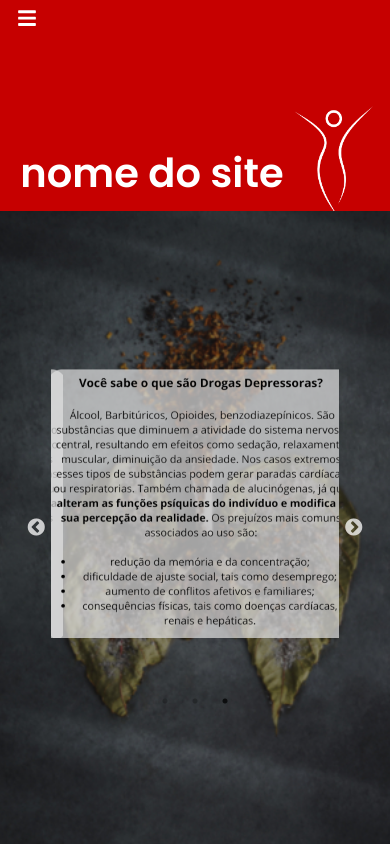
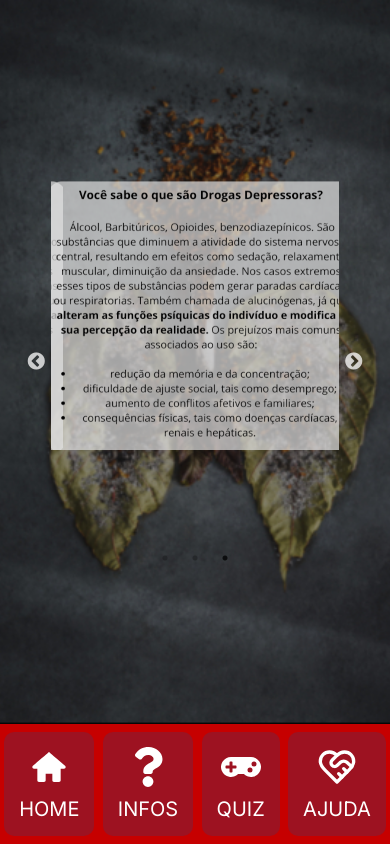
Before and after one commit to ymatzz/projeto-web-mobile, a Next.js app: page / in a window 390 px wide. Built offline with nearby package versions, Linux system fonts and the light colour scheme.

Commit message:
nova forma do header para web mobile

```diff
--- a/src/app/globals.css
+++ b/src/app/globals.css
@@ -10,11 +10,32 @@
     box-sizing: border-box;
 }
 
+/* dekstop */
 body{
     display: flex;
     flex-direction: column;
     height: 100dvh;
     width: 100%;
+}
+
+/* mobile */
+@media screen and (max-width: 600px){
+    body{
+        display: flex;
+        flex-direction: column-reverse;
+        height: 100dvh;
+        width: 100%;
+        overflow: hidden;
+    }
+    .corpoPadrao{
+        flex-grow: 1;
+        overflow-y: auto;
+        width: 100%;
+        height: 100%;
+        display: flex;
+        flex-direction: column;
+        align-items: center;
+    }
 }
 
 .corpoPadrao{
--- a/src/components/Header/index.jsx
+++ b/src/components/Header/index.jsx
@@ -1,15 +1,36 @@
 'use client'
-import { React, useState } from 'react';
+import React, { useState, useEffect } from 'react';
 import { Container, NavHeader, ContentContainer } from './style';
-import { FaBars } from "react-icons/fa";
 import Sidebar from '../Sidebar';
+import SidebarItem from '../SidebarItem';
+import Link from 'next/link';
+import { FaTimes, FaBars, FaGamepad, FaQuestion } from 'react-icons/fa';
+import { TiHome } from "react-icons/ti";
+import { LuHeartHandshake } from "react-icons/lu";
 
 export default function Header() {
     const [siderBar, setSideBar] = useState(false);
     const showSideBar = () => setSideBar(!siderBar);
+    const [windowWidth, setWindowWidth] = useState(window.innerWidth);
+
+    const updateWindowWidth = () => {
+        setWindowWidth(window.innerWidth);
+    };
+
+    useEffect(() => {
+        // Adiciona um event listener para o evento de redimensionamento da janela
+        window.addEventListener('resize', updateWindowWidth);
+
+        // Remove o event listener quando o componente é desmontado
+        return () => {
+            window.removeEventListener('resize', updateWindowWidth);
+        };
+    }, []);
 
     return (
-        <Container>
+        <>
+        { windowWidth > 600 ? (
+            <Container>
                 <NavHeader>
                     <ContentContainer>
                         <FaBars onClick={showSideBar} className='icon' />
@@ -20,6 +41,25 @@ export default function Header() {
                     </ContentContainer>
                     {siderBar && <Sidebar active={setSideBar} />}
                 </NavHeader>
-        </Container>
+            </Container>
+        ) : (
+            <Container>
+                <NavHeader>
+                    <Link href="/" style={{"text-decoration": "none"}}>
+                        <SidebarItem text={'HOME'} Icon={<TiHome />} />
+                    </Link>
+                    <Link href="/curiosidades" style={{"text-decoration": "none"}}>
+                        <SidebarItem text={'INFOS'} Icon={<FaQuestion />} />
+                    </Link>
+                    <Link href="/quiz" style={{"text-decoration": "none"}}>
+                        <SidebarItem text={'QUIZ'} Icon={<FaGamepad />} />
+                    </Link>
+                    <Link href="/ajuda" style={{"text-decoration": "none"}}>
+                        <SidebarItem text={'AJUDA'} Icon={<LuHeartHandshake   />} />
+                    </Link>
+                </NavHeader>
+            </Container>
+        )}
+        </>
     )
 }
--- a/src/components/Header/style.js
+++ b/src/components/Header/style.js
@@ -2,7 +2,8 @@
 import styled from 'styled-components';
 
 export const Container = styled.div`
-    min-height: 25%;
+    min-height: 120px;
+    background-color: #C60000;
     @media screen and (min-width: 600px){
         min-height: 120px;
     }
@@ -15,10 +16,13 @@ export const NavHeader = styled.div`
     width: 100%;
     height: 100%;
     display: flex;
-    justify-content: space-between;
-    align-items: start;
-    background-color: #C60000;
-    padding: 8px;
+    justify-content: space-around;
+    align-items: center;
+    @media screen and (min-width: 600px){
+        align-items: start;
+        padding: 8px;
+        justify-content: space-between;
+    }
 `
 
 export const ContentContainer = styled.div`
--- a/src/components/SidebarItem/style.js
+++ b/src/components/SidebarItem/style.js
@@ -11,11 +11,24 @@ export const Container = styled.div`
     cursor: pointer;
     border-radius: 10px;
     margin: 0 15px 20px;
+    @media screen and (max-width: 600px){
+        flex-direction: column;
+        justify-content: center;
+        margin: 0;
+        padding: 15px;
+        gap: 10px;
+        svg {
+            height: 40px;
+            width: 40px;
+        }
+    }
 
+    @media screen and (min-width: 600px){
+        svg {
+            margin: 0 20px 0 10px;
+        }
+    }
 
-    > svg {
-        margin: 0 20px 0 10px;
-    }
 
     &:hover {
         background-color: black;
```
